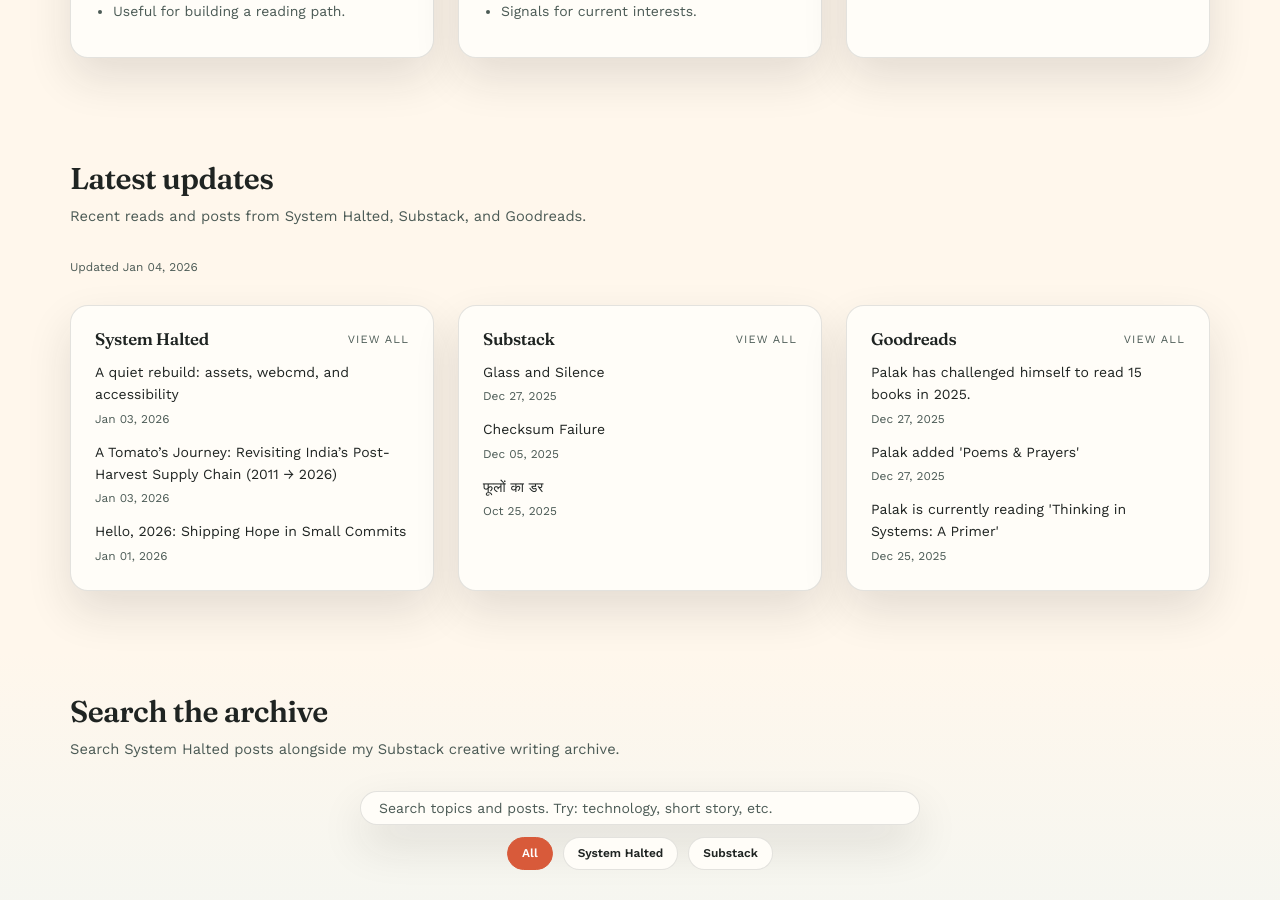
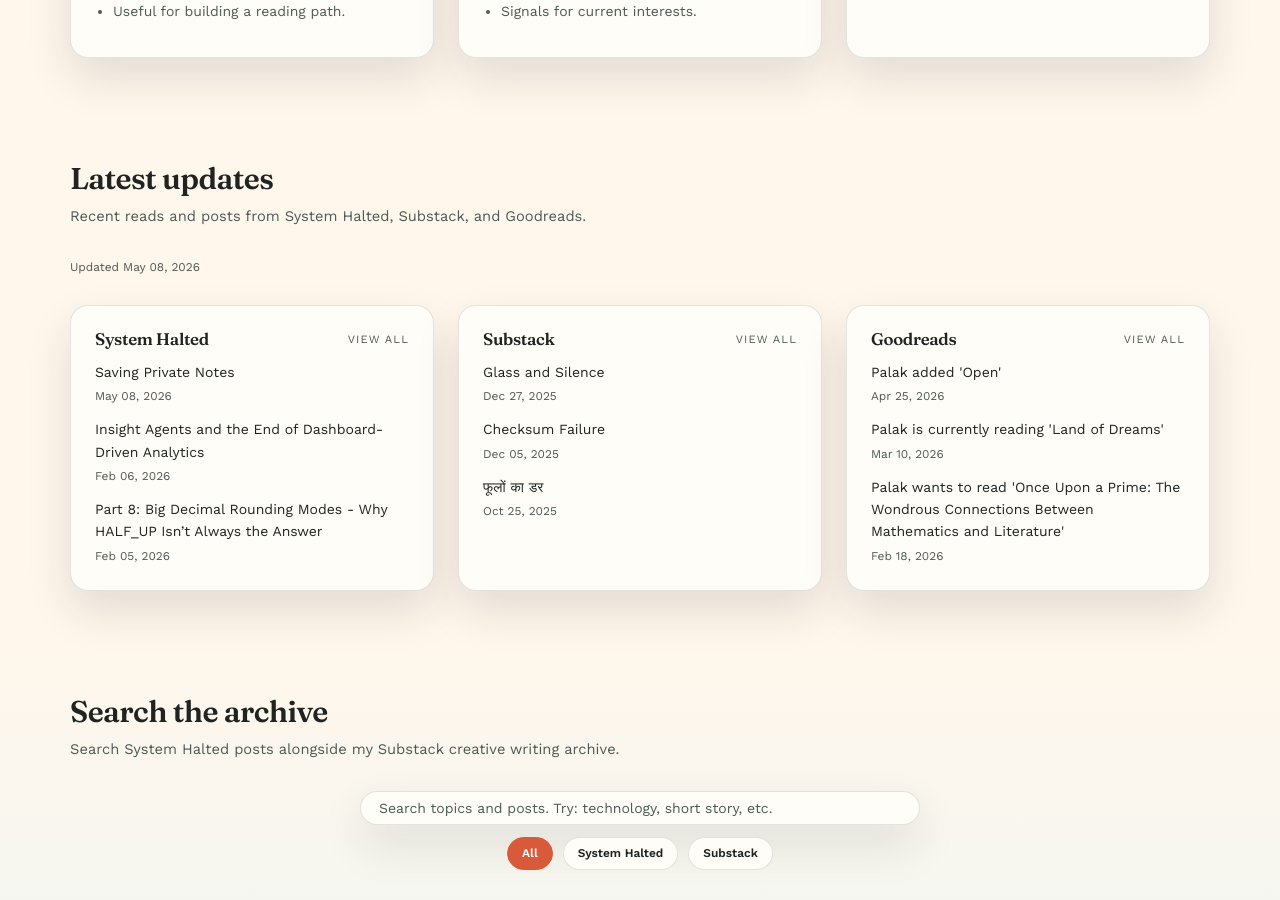
Before and after one commit to systemhalted/about-me, a Jekyll site: the page built from index.html, in a window 1280 px wide and 900 px high, scrolled down 2059 px. Built offline with Jekyll 4.4.1, drawn with Linux system fonts in a browser that asks for light colours; nearby versions of some CDN libraries.

Commit message:
refresh content feeds

```diff
--- a/_data/latest_sources.json
+++ b/_data/latest_sources.json
@@ -1,5 +1,5 @@
 {
-  "updated_at": "2026-01-04T22:19:24Z",
+  "updated_at": "2026-05-08T23:17:45Z",
   "sources": [
     {
       "id": "systemhalted",
@@ -8,19 +8,19 @@
       "feed_url": "https://systemhalted.in/feed",
       "items": [
         {
-          "title": "A quiet rebuild: assets, webcmd, and accessibility",
-          "url": "https://systemhalted.in/2026/01/03/quiet-rebuild-assets-webcmd-accessibility/",
-          "published": "2026-01-03T00:00:00Z"
+          "title": "Saving Private Notes",
+          "url": "https://systemhalted.in/2026/05/08/saving-private-notes/",
+          "published": "2026-05-08T00:00:00Z"
         },
         {
-          "title": "A Tomato\u2019s Journey: Revisiting India\u2019s Post-Harvest Supply Chain (2011 \u2192 2026)",
-          "url": "https://systemhalted.in/2026/01/03/tomato-journey-post-harvest-supply-chain-2011-2026/",
-          "published": "2026-01-03T00:00:00Z"
+          "title": "Insight Agents and the End of Dashboard-Driven Analytics",
+          "url": "https://systemhalted.in/2026/02/06/insight-agents-end-of-dashboards/",
+          "published": "2026-02-06T00:00:00Z"
         },
         {
-          "title": "Hello, 2026: Shipping Hope in Small Commits",
-          "url": "https://systemhalted.in/2026/01/01/happy-new-year-2026/",
-          "published": "2026-01-01T00:00:00Z"
+          "title": "Part 8: Big Decimal Rounding Modes - Why HALF_UP Isn\u2019t Always the Answer",
+          "url": "https://systemhalted.in/2026/02/05/rounding-modes-why-half-up-isnt-always-the-answer/",
+          "published": "2026-02-05T00:00:00Z"
         }
       ]
     },
@@ -54,19 +54,19 @@
       "feed_url": "https://www.goodreads.com/user/updates_rss/1863824",
       "items": [
         {
-          "title": "Palak\n        has challenged himself\n      to read 15 books in 2025.",
-          "url": "https://www.goodreads.com/user/show/1863824-palak-mathur",
-          "published": "2025-12-27T08:42:58Z"
+          "title": "Palak added 'Open'",
+          "url": "https://www.goodreads.com/review/show/4311492678",
+          "published": "2026-04-25T04:48:00Z"
         },
         {
-          "title": "Palak added 'Poems & Prayers'",
-          "url": "https://www.goodreads.com/review/show/8179602790",
-          "published": "2025-12-27T08:42:54Z"
+          "title": "Palak is currently reading 'Land of Dreams'",
+          "url": "https://www.goodreads.com/review/show/8424935957",
+          "published": "2026-03-10T02:59:22Z"
         },
         {
-          "title": "Palak is currently reading 'Thinking in Systems: A Primer'",
-          "url": "https://www.goodreads.com/review/show/8173353667",
-          "published": "2025-12-25T09:00:03Z"
+          "title": "Palak wants to read 'Once Upon a Prime: The Wondrous Connections Between Mathematics and Literature'",
+          "url": "https://www.goodreads.com/review/show/8370023979",
+          "published": "2026-02-18T16:03:28Z"
         }
       ]
     }
```
